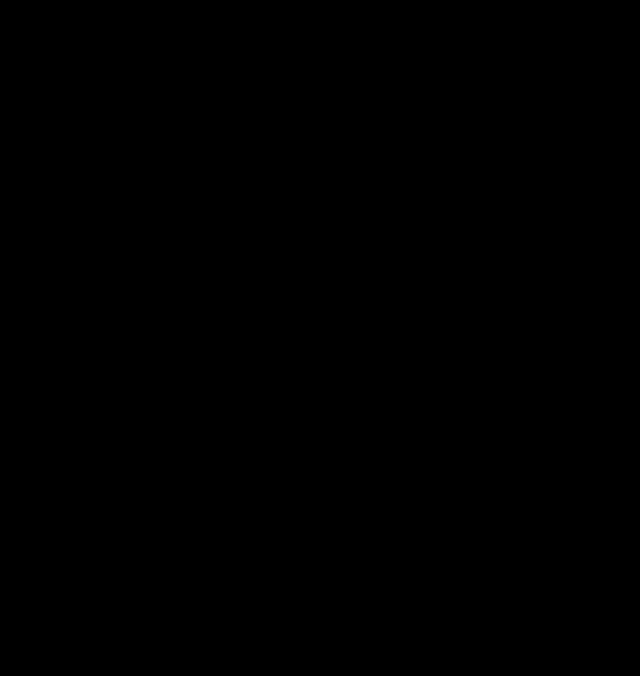
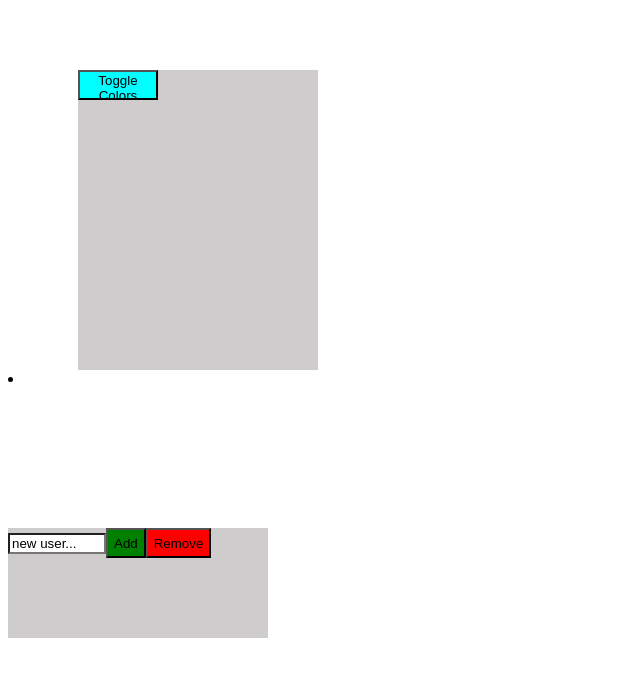
Before and after one commit to leticelvin/My-Angular-project, an Angular app: page / in a window 1280 px wide. Shown: the top 676 px of the page, without its empty margins (0-640 px from the left). Built offline with nearby package versions, Linux system fonts and the light colour scheme.

Commit message:
Finished!

```diff
--- a/src/app/app.component.html
+++ b/src/app/app.component.html
@@ -1,13 +1,16 @@
 <!-- * * * * * * * The placeholder has been replaced * * * * * * * -->
+<div>
+<DashBoard>
 
-<DashBoard>
-    <UsersList>
-        <UserListItem>
+</DashBoard>
+<UsersList>
 
-        </UserListItem>
-    </UsersList>
-    <EditUsers>
+</UsersList>
+<UserListItem>
 
-    </EditUsers>
-</DashBoard>
+</UserListItem>
+<EditUsers>
+
+</EditUsers>
+</div>
 <router-outlet></router-outlet>
--- a/src/app/components/test.component.css
+++ b/src/app/components/test.component.css
@@ -1,7 +1,7 @@
 #LeftGreyBox {
-    background-color: grey;
+    background-color: rgb(206, 204, 204);
     height: 300px;
-    width: 40px;
+    width: 240px;
     margin-left: 70px;
     margin-top: 70px;
 }
@@ -17,9 +17,9 @@ body {
 }
 
 #RightGreyBox {
-    background-color: grey;
+    background-color: rgb(206, 204, 204);
     height: 110px;
-    width: 60px;
+    width: 260px;
     margin-top: 140px;
 }
 
--- a/src/styles.css
+++ b/src/styles.css
@@ -1,5 +1,5 @@
 /* You can add global styles to this file, and also import other style files */
 html, body {
     height: 100vh;
-    background-color: black;
+    background-color: white;
 }
```
